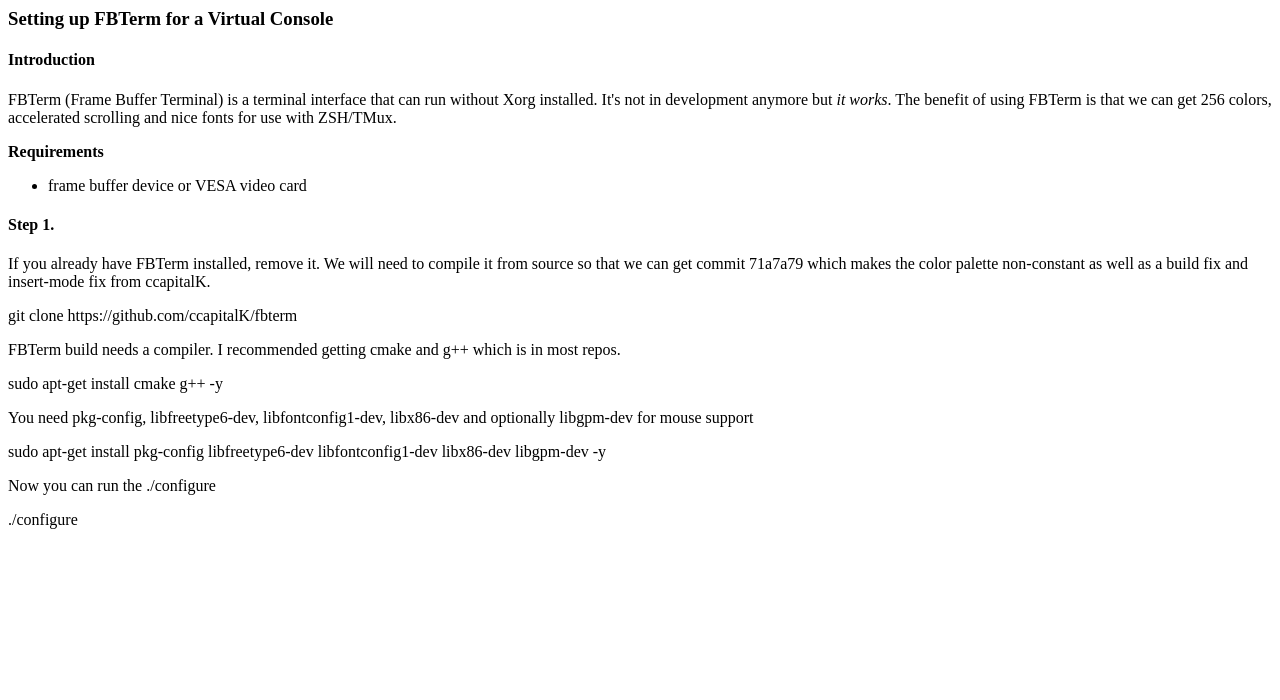
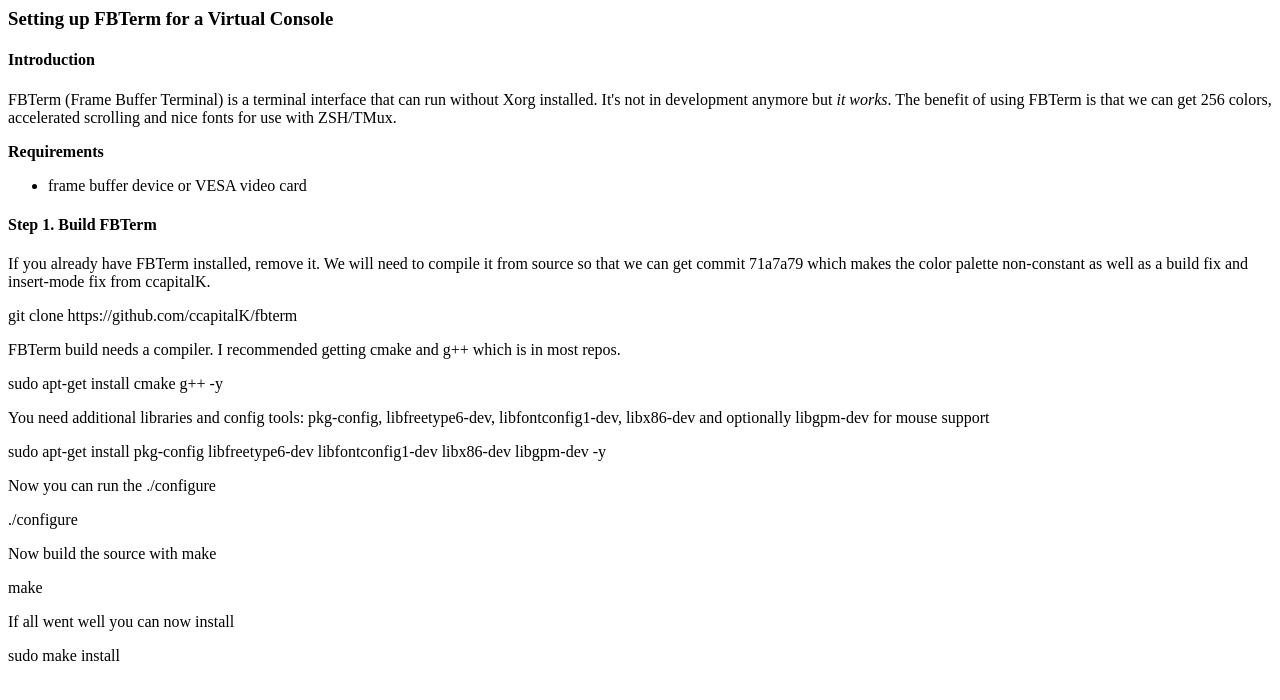
Before and after one commit to Skyl3r/skyl3r.com, a PHP site: page /tutorials/set-up-fbterm.php in a window 1280 px wide. Shown: the top 700 px of the page. Run offline with PHP 8.4, Linux system fonts and the light colour scheme.

Commit message:
Updated tutorial.

```diff
--- a/tutorials/set-up-fbterm.php
+++ b/tutorials/set-up-fbterm.php
@@ -14,15 +14,19 @@
 			<li>frame buffer device or VESA video card</li>
 		</ul>
 
-		<h4>Step 1.</h4>
+		<h4>Step 1. Build FBTerm</h4>
 		<p>If you already have FBTerm installed, remove it. We will need to compile it from source so that we can get commit 71a7a79 which makes the color palette non-constant as well as a build fix and insert-mode fix from ccapitalK.</p>
 		<p>git clone https://github.com/ccapitalK/fbterm</p>
 		<p>FBTerm build needs a compiler. I recommended getting cmake and g++ which is in most repos.</p>
 		<p>sudo apt-get install cmake g++ -y</p>
-		<p>You need pkg-config, libfreetype6-dev, libfontconfig1-dev, libx86-dev and optionally libgpm-dev for mouse support</p>
+		<p>You need additional libraries and config tools: pkg-config, libfreetype6-dev, libfontconfig1-dev, libx86-dev and optionally libgpm-dev for mouse support</p>
 		<p>sudo apt-get install pkg-config libfreetype6-dev libfontconfig1-dev libx86-dev libgpm-dev -y</p>
 		<p>Now you can run the ./configure</p>
 		<p>./configure</p>
+		<p>Now build the source with make</p>
+		<p>make</p>
+		<p>If all went well you can now install</p>
+		<p>sudo make install</p>
 
 	</body>
 
```
